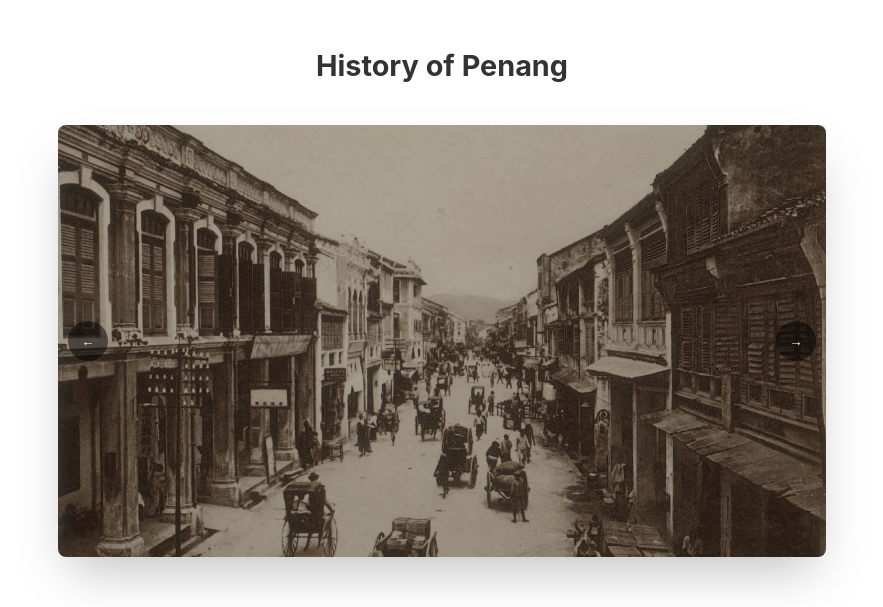
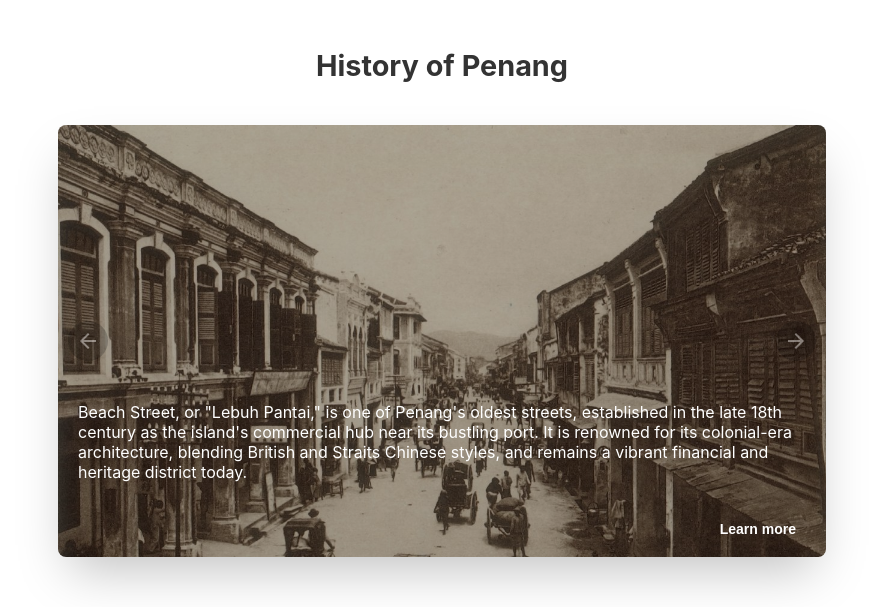
Before and after one commit to needydevil/Penang, a React (Create React App) app: page /history in a window 1280 px wide. Shown: the part 469-1076 px from the top of the page, without its empty margins (198-1081 px from the left). Built offline with nearby package versions, Linux system fonts and the light colour scheme.

Commit message:
Add text and button to history slide

```diff
--- a/public/index.html
+++ b/public/index.html
@@ -6,6 +6,10 @@
     <link href="https://fonts.googleapis.com/css2?family=Roboto:wght@400&display=swap" rel="stylesheet">
     <meta name="viewport" content="width=device-width, initial-scale=1" />
     <meta name="theme-color" content="#000000" />
+    <link
+    href="https://fonts.googleapis.com/icon?family=Material+Icons"
+    rel="stylesheet"
+    />
     <meta
       name="description"
       content="Web site created using create-react-app"
--- a/src/pages/History.js
+++ b/src/pages/History.js
@@ -5,10 +5,17 @@ const History = () => {
     const sliderRef = useRef(null);
     const [activeSlide, setActiveSlide] = useState(0); // State to track active slide
 
+    // Centralized slide data for scalability
+    const slides = [
+        { id: 0, src: "/Beach_Street.jpg", alt: "Beach Street", text: "Beach Street, or \"Lebuh Pantai,\" is one of Penang's oldest streets, established in the late 18th century as the island's commercial hub near its bustling port. It is renowned for its colonial-era architecture, blending British and Straits Chinese styles, and remains a vibrant financial and heritage district today." },
+        { id: 1, src: "/townhall.jpg", alt: "Town Hall", text: "The Penang Town Hall, completed in 1883, is one of George Town's most iconic colonial-era landmarks, showcasing British Palladian architectural design. Originally built as a social venue for the European elite, it now serves as a historic site and venue for cultural events in Penang." },
+        { id: 2, src: "/Port_of_penang.jpg", alt: "Port of Penang", text: "The Port of Penang, established in the late 18th century, played a crucial role as a strategic trade hub in Southeast Asia under British rule. Today, it remains a vital gateway for international maritime trade and a key contributor to Penang's economy." },
+    ];
+
     const handleSlideLeft = () => {
         if (sliderRef.current) {
             const slideWidth = sliderRef.current.offsetWidth;
-            const newActiveSlide = activeSlide === 0 ? 2 : activeSlide - 1; // Loop back to the last slide
+            const newActiveSlide = activeSlide === 0 ? slides.length - 1 : activeSlide - 1; // Loop back to the last slide
             sliderRef.current.scrollTo({
                 left: slideWidth * newActiveSlide,
                 behavior: 'smooth',
@@ -20,7 +27,7 @@ const History = () => {
     const handleSlideRight = () => {
         if (sliderRef.current) {
             const slideWidth = sliderRef.current.offsetWidth;
-            const newActiveSlide = activeSlide === 2 ? 0 : activeSlide + 1; // Loop back to the first slide
+            const newActiveSlide = activeSlide === slides.length - 1 ? 0 : activeSlide + 1; // Loop back to the first slide
             sliderRef.current.scrollTo({
                 left: slideWidth * newActiveSlide,
                 behavior: 'smooth',
@@ -39,6 +46,7 @@ const History = () => {
             setActiveSlide(index); // Update active slide
         }
     };
+
 
     return (
         <>
@@ -87,54 +95,47 @@ const History = () => {
                 </div>
             </section>
 
-            <section className="slider_container">
+           <section className="slider_container">
                 <div className="slider-wrapper">
                     <button
                         className="slider-button slider-button-left"
                         onClick={handleSlideLeft}
                     >
-                        &#8592; {/* Left Arrow */}
+                        <span className="material-icons">arrow_back</span>
                     </button>
+
                     <div className="slider" ref={sliderRef}>
-                        <img
-                            id="slide-1"
-                            src="/Beach_Street.jpg"
-                            alt="Beach Street"
-                        />
-                        <img
-                            id="slide-2"
-                            src="/townhall.jpg"
-                            alt="Town Hall"
-                        />
-                        <img
-                            id="slide-3"
-                            src="/Port_of_penang.jpg"
-                            alt="Port of Penang"
-                        />
+                        {slides.map((slide, index) => (
+                            <div key={slide.id} className="slide">
+                                <img src={slide.src} alt={slide.alt} />
+                                {activeSlide === index && (
+                                    <div className="slide-text">{slide.text}</div>
+                                )}
+                            </div>
+                        ))}
                     </div>
+
                     <button
                         className="slider-button slider-button-right"
                         onClick={handleSlideRight}
                     >
-                        &#8594; {/* Right Arrow */}
+                        <span className="material-icons">arrow_forward</span>
+                    </button>
+
+                    <button className='learn-more-button'>
+                        Learn more
                     </button>
                 </div>
+
                 <div className="slider-nav">
-                    <a
-                        href="#slide-1"
-                        className={activeSlide === 0 ? 'active-dot' : ''}
-                        onClick={() => handleDotClick(0)}
-                    ></a>
-                    <a
-                        href="#slide-2"
-                        className={activeSlide === 1 ? 'active-dot' : ''}
-                        onClick={() => handleDotClick(1)}
-                    ></a>
-                    <a
-                        href="#slide-3"
-                        className={activeSlide === 2 ? 'active-dot' : ''}
-                        onClick={() => handleDotClick(2)}
-                    ></a>
+                    {slides.map((_, index) => (
+                        <a
+                            key={index}
+                            href={`#slide-${index}`}
+                            className={activeSlide === index ? 'active-dot' : ''}
+                            onClick={() => handleDotClick(index)}
+                        ></a>
+                    ))}
                 </div>
             </section>
 
--- a/src/pages/history.css
+++ b/src/pages/history.css
@@ -210,6 +210,7 @@
 	display: flex;
 	aspect-ratio: 16 / 9;
 	overflow-x: auto;
+    overflow: hidden;
 	scroll-snap-type: x mandatory;
 	scroll-behavior: smooth;
 	box-shadow: 0 1.5rem 3rem -0.75rem hsla(0, 0%, 0%, 0.25);
@@ -219,15 +220,21 @@
     margin-top: -40px;
 }
 
+.slide {
+    position: relative; /* To position text within the slide */
+    min-width: 100%; /* Each slide takes full width */
+    height: auto; /* Adjust to content */
+}
+
 /* Hide scrollbar for Chrome, Safari and Opera */
 .slider::-webkit-scrollbar {
 	display: none;
 }
 
-.slider img {
-	flex: 1 0 100%;
-	scroll-snap-align: start;
-	object-fit: cover;
+.slide img {
+    width: 100%;
+    height: auto;
+    display: block;
     filter: brightness(0.7);
 }
 
@@ -258,6 +265,27 @@
     opacity: 1; /* Fully visible */
 }
 
+.slide-text {
+    position: absolute;
+    bottom: 70px; /* Adjust as needed */
+    left: 10px; /* Adjust as needed */
+    background-color: transparent;
+    color: white;
+    padding: 5px 10px;
+    border-radius: 5px;
+    font-size: 1rem;
+    font-weight: normal;
+    z-index: 10;
+}
+
+  .dynamic-slide-text {
+    text-align: center;
+    margin-top: 10px;
+    font-size: 1.2rem;
+    font-weight: bold;
+    color: #333;
+}
+
 
 .slider-button {
     position: absolute;
@@ -275,10 +303,13 @@
     justify-content: center;
     z-index: 10;
     transition: background-color 0.3s ease;
+    opacity: 0.4;
   }
 
   .slider-button:hover {
     background-color: rgba(0, 0, 0, 0.8);
+    opacity: 1;
+    transition: opacity ease 0.5s;
   }
 
   .slider-button-left {
@@ -288,3 +319,29 @@
   .slider-button-right {
     right: 10px;
   }
+
+  .learn-more-button {
+    position: absolute; /* Position relative to the slide container */
+    bottom: 10px; /* 10px from the bottom of the slide */
+    right: 10px; /* 10px from the right side of the slide */
+    background-color: transparent; /* Blue background */
+    color: white; /* White text */
+    padding: 10px 20px; /* Padding for a comfortable button size */
+    font-size: 14px; /* Font size */
+    font-weight: bold; /* Bold text for emphasis */
+    border: none; /* No border */
+    border-radius: 20px; /* Rounded corners */
+    cursor: pointer; /* Pointer cursor on hover */
+    z-index: 10; /* Ensure the button stays on top */
+    transition: background-color 0.3s ease, transform 0.2s ease; /* Smooth hover effects */
+}
+
+.learn-more-button:hover {
+    background-color: white; /* Darker blue on hover */
+    transform: scale(1.05); /* Slightly enlarge the button */
+    color: black;
+}
+
+.learn-more-button:active {
+    transform: scale(0.95); /* Slightly shrink the button when clicked */
+}
```
